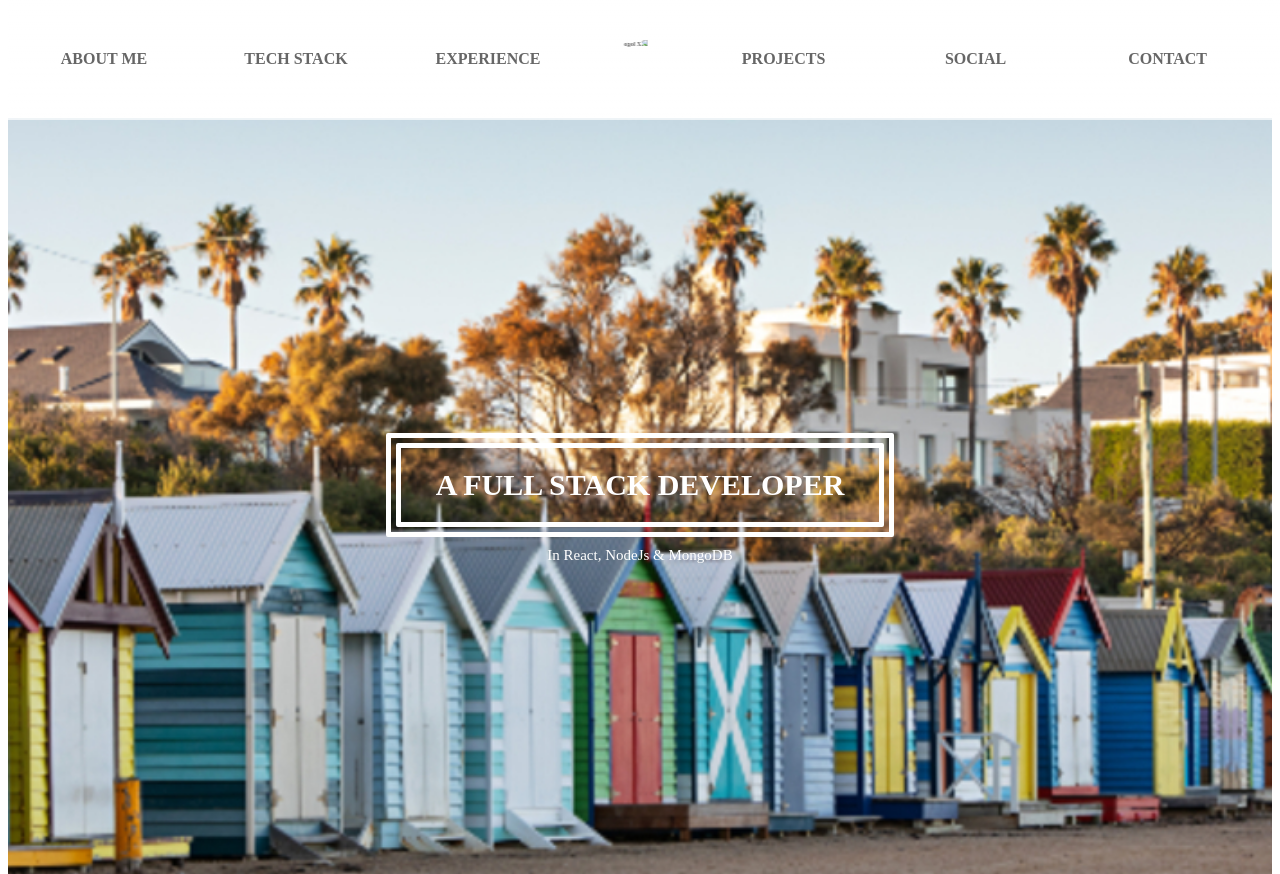
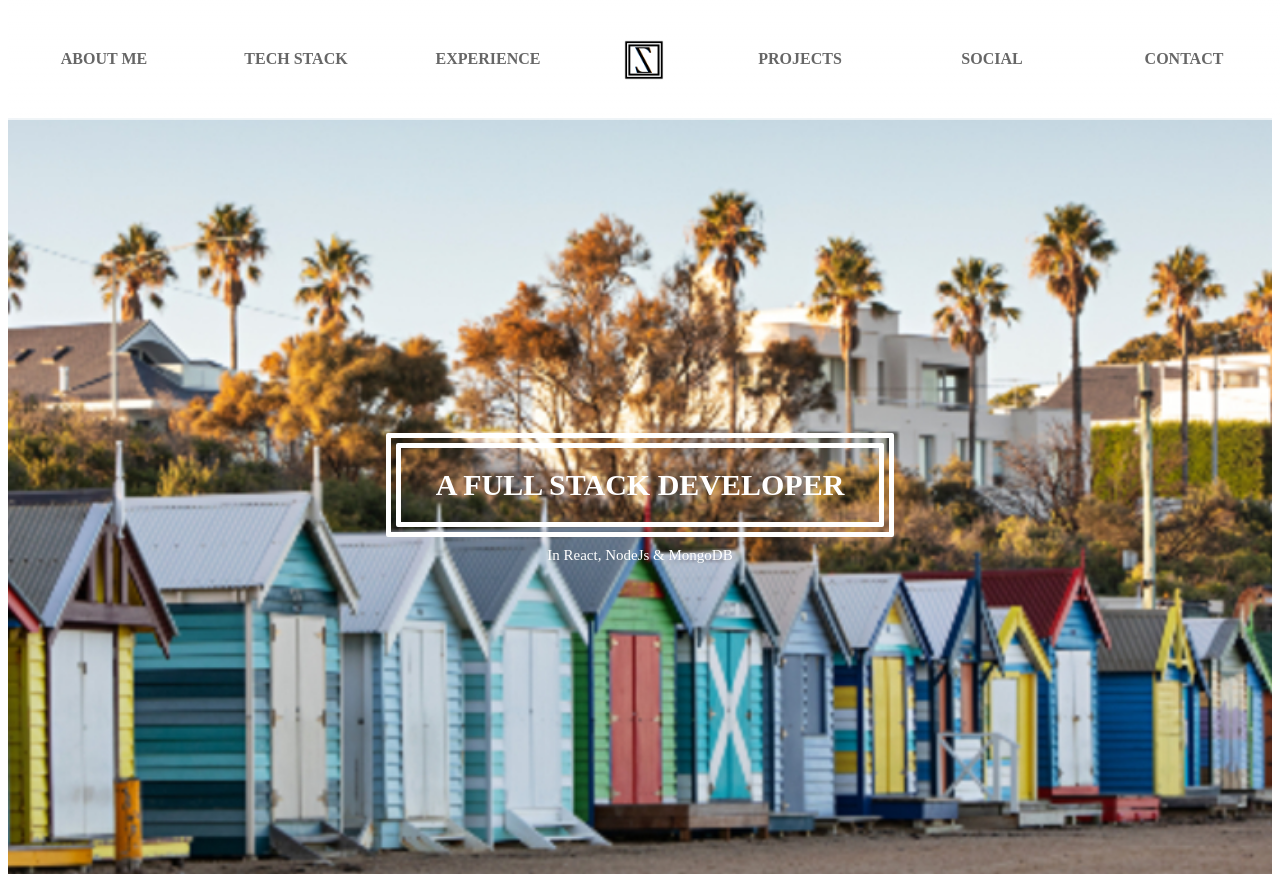
Before and after one commit to JavaScriptN0ob/wenpei-resume-activated, a website: page index.html in a window 1280 px wide. Shown: the top 874 px of the page. Drawn offline with Linux system fonts and the light colour scheme.

Commit message:
Update index.html

```diff
--- a/index.html
+++ b/index.html
@@ -14,7 +14,7 @@
         <div class="nav__about"><a href="#summary">ABOUT ME</a></div>
         <div class="nav__tech_stack"><a href="#tech_stack">TECH STACK</a></div>
         <div class="nav__experience"><a href="#experience">EXPERIENCE</a></div>
-        <div class="z_logo__container"><img class="z_logo" src="./assets/Wenpei Z.png" alt="Z logo"></div>
+        <div class="z_logo__container"><img class="z_logo" src="./assets/WenpeiZ.png" alt="Z logo"></div>
         <div class="nav__project"><a href="#project">PROJECTS</a></div>
         <div class="nav__social"><a href="#social">SOCIAL</a></div>
         <div class="nav__contact"><a href="#contact">CONTACT</a></div>
```
